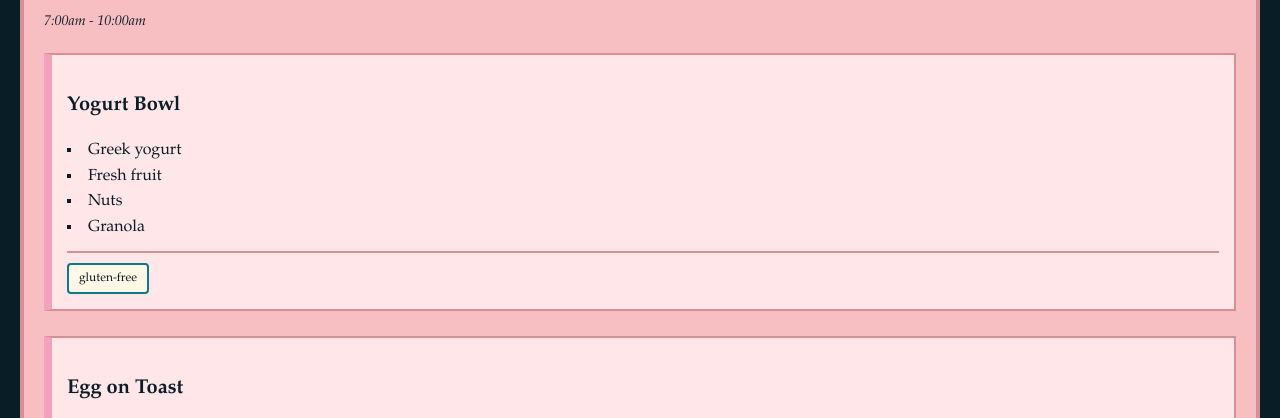
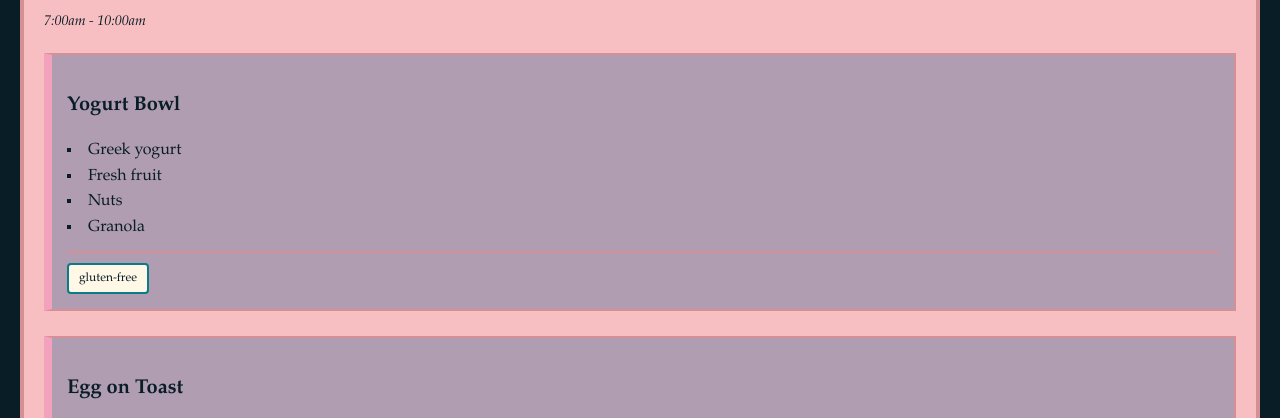
Before and after one commit to pchanhdara79/CSS_EX2, a plain HTML site: page index.html in a window 1280 px wide. Shown: the part 310-728 px from the top of the page. Drawn offline with Linux system fonts and the light colour scheme.

Commit message:
adjusting color

```diff
--- a/styles.css
+++ b/styles.css
@@ -43,7 +43,7 @@ body {
   padding: 15px;
   border: 2px solid #d68f95;
   border-left: 8px solid #f2a2bd;
-  background-color: #ffe6e9;
+  background-color: #b09db1;
 }
 
 .dish-name {
```
